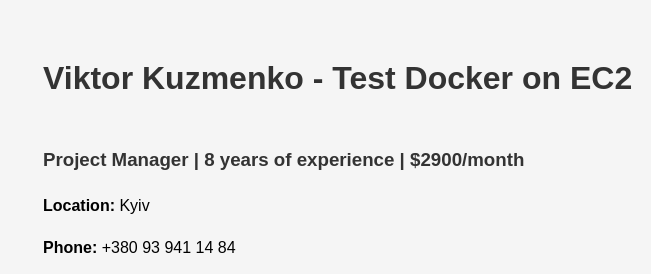
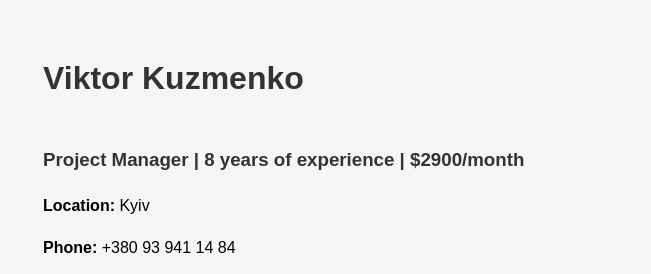
Before and after one commit to kelerbit/kelerbit_website, a website: page public/index.html in a window 1280 px wide. Shown: the top 274 px of the page, 197-848 px from the left. Drawn offline with Linux system fonts and the light colour scheme.

Commit message:
Docker fix

```diff
--- a/public/index.html
+++ b/public/index.html
@@ -66,7 +66,7 @@
 </div>
 
 
-  <h1>Viktor Kuzmenko - Test Docker on EC2</h1>
+  <h1>Viktor Kuzmenko</h1>
 
   <div style="display: flex; justify-content: space-between; align-items: flex-start; gap: 20px;">
   <div>
```
